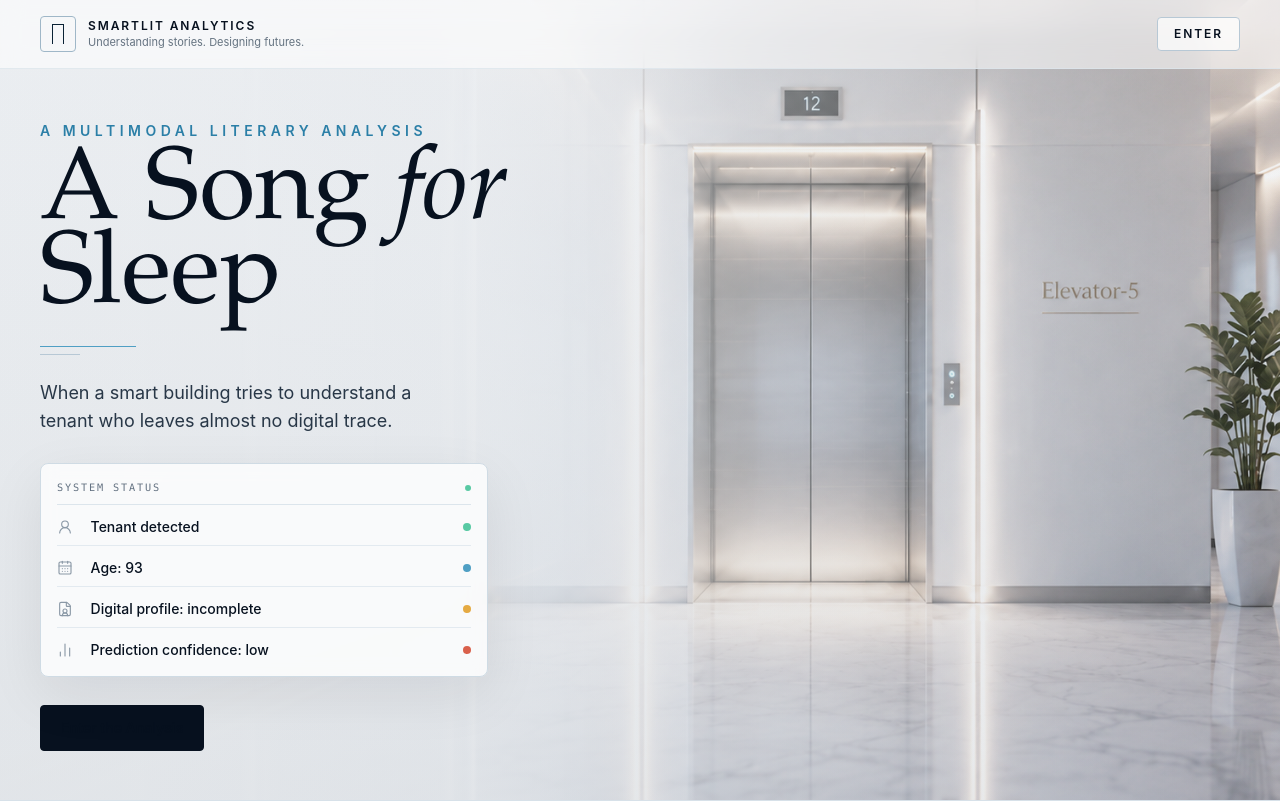
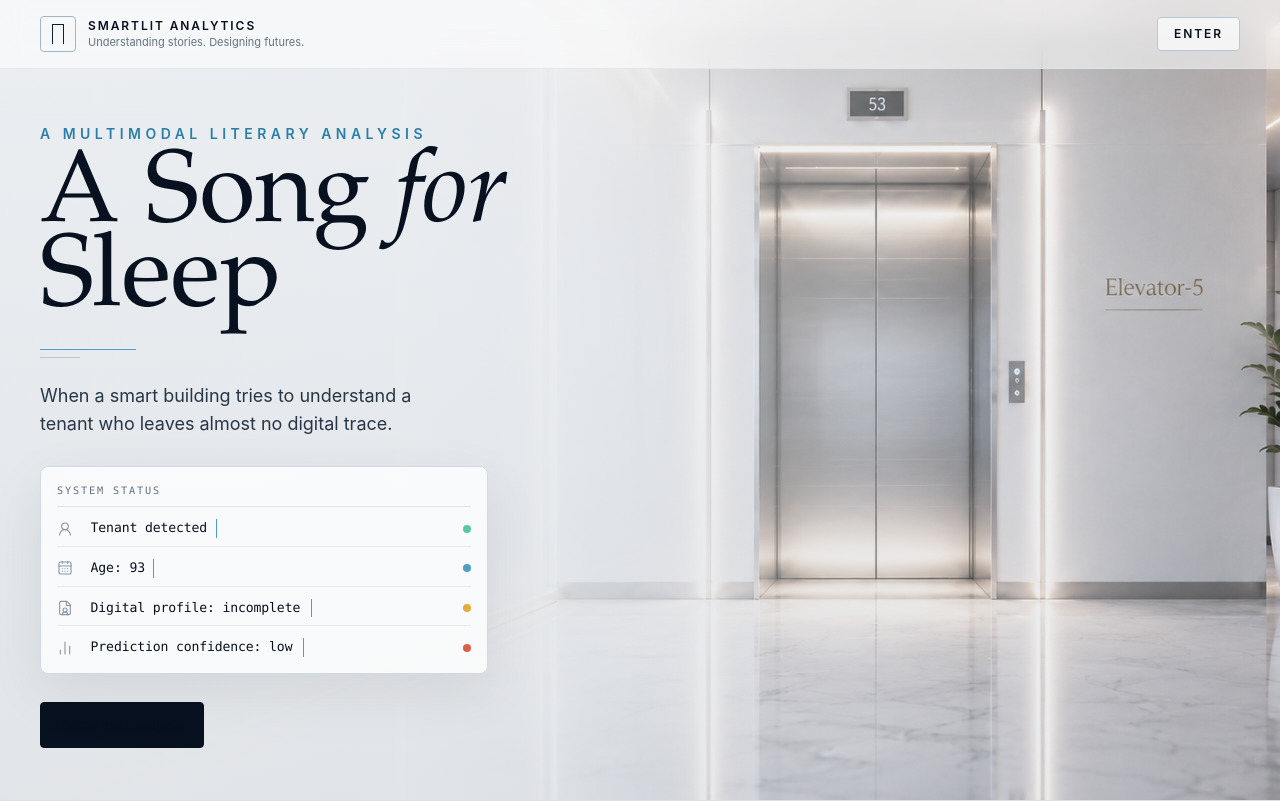
Before and after one commit to Tanny-Griz/a-song-for-sleep, a Next.js app: page / in a window 1280 px wide. Built offline with nearby package versions, Linux system fonts and the light colour scheme.

Commit message:
add animation on hero

```diff
--- a/app/globals.css
+++ b/app/globals.css
@@ -48,6 +48,48 @@ a {
   outline-offset: 3px;
 }
 
+.status-typewriter {
+  --type-delay: 0s;
+  --type-steps: 16;
+  --type-width: 18ch;
+  display: inline-block;
+  max-width: 0;
+  overflow: hidden;
+  white-space: nowrap;
+  border-right: 1px solid #4f9fc4;
+  opacity: 0;
+  animation:
+    status-type 1s steps(var(--type-steps), end) var(--type-delay) forwards,
+    status-caret 0.72s step-end var(--type-delay) 5;
+}
+
+@keyframes status-type {
+  0% {
+    max-width: 0;
+    opacity: 1;
+  }
+
+  1% {
+    opacity: 1;
+  }
+
+  100% {
+    max-width: var(--type-width);
+    opacity: 1;
+  }
+}
+
+@keyframes status-caret {
+  0%,
+  100% {
+    border-color: transparent;
+  }
+
+  50% {
+    border-color: #4f9fc4;
+  }
+}
+
 @media (prefers-reduced-motion: reduce) {
   *,
   *::before,
@@ -57,4 +99,10 @@ a {
     scroll-behavior: auto !important;
     transition-duration: 0.01ms !important;
   }
+
+  .status-typewriter {
+    max-width: none;
+    border-right: 0;
+    opacity: 1;
+  }
 }
--- a/app/page.tsx
+++ b/app/page.tsx
@@ -7,24 +7,28 @@ const statusRows = [
     label: "Tenant detected",
     status: "Normal",
     color: "#58c9a3",
+    delay: "0.25s",
     Icon: UserRound
   },
   {
     label: "Age: 93",
     status: "Verified",
     color: "#4f9fc4",
+    delay: "0.85s",
     Icon: CalendarDays
   },
   {
     label: "Digital profile: incomplete",
     status: "Gap",
     color: "#e5aa42",
+    delay: "1.35s",
     Icon: FileUser
   },
   {
     label: "Prediction confidence: low",
     status: "Warning",
     color: "#d9604b",
+    delay: "2.15s",
     Icon: ChartNoAxesColumn
   }
 ];
@@ -92,10 +96,9 @@ export default function HomePage() {
                 <p className="font-mono text-[0.64rem] font-medium uppercase tracking-[0.18em] text-[#637181]">
                   System status
                 </p>
-                <span className="size-1.5 rounded-full bg-[#58c9a3]" />
               </div>
               <dl className="space-y-3 text-sm text-[#07111f]">
-                {statusRows.map(({ label, status, color, Icon }) => (
+                {statusRows.map(({ label, status, color, delay, Icon }) => (
                   <div
                     className="grid grid-cols-[1.35rem_1fr_auto] items-center gap-3 border-b border-[#e3eaf0] pb-2 last:border-b-0 last:pb-0"
                     key={label}
@@ -106,7 +109,18 @@ export default function HomePage() {
                         className="size-4 text-[#8a98a6]"
                         strokeWidth={1.7}
                       />
-                      <span className="font-medium">{label}</span>
+                      <span
+                        className="status-typewriter font-mono text-[0.82rem] font-medium tracking-[-0.01em]"
+                        style={
+                          {
+                            "--type-delay": delay,
+                            "--type-steps": label.length,
+                            "--type-width": `${label.length + 1}ch`
+                          } as React.CSSProperties
+                        }
+                      >
+                        {label}
+                      </span>
                     </dt>
                     <dd className="flex items-center gap-2 font-mono text-[0.62rem] uppercase tracking-[0.12em] text-[#637181]">
                       <span
```
Also changed, not shown: public/images/elevator-5.png.
